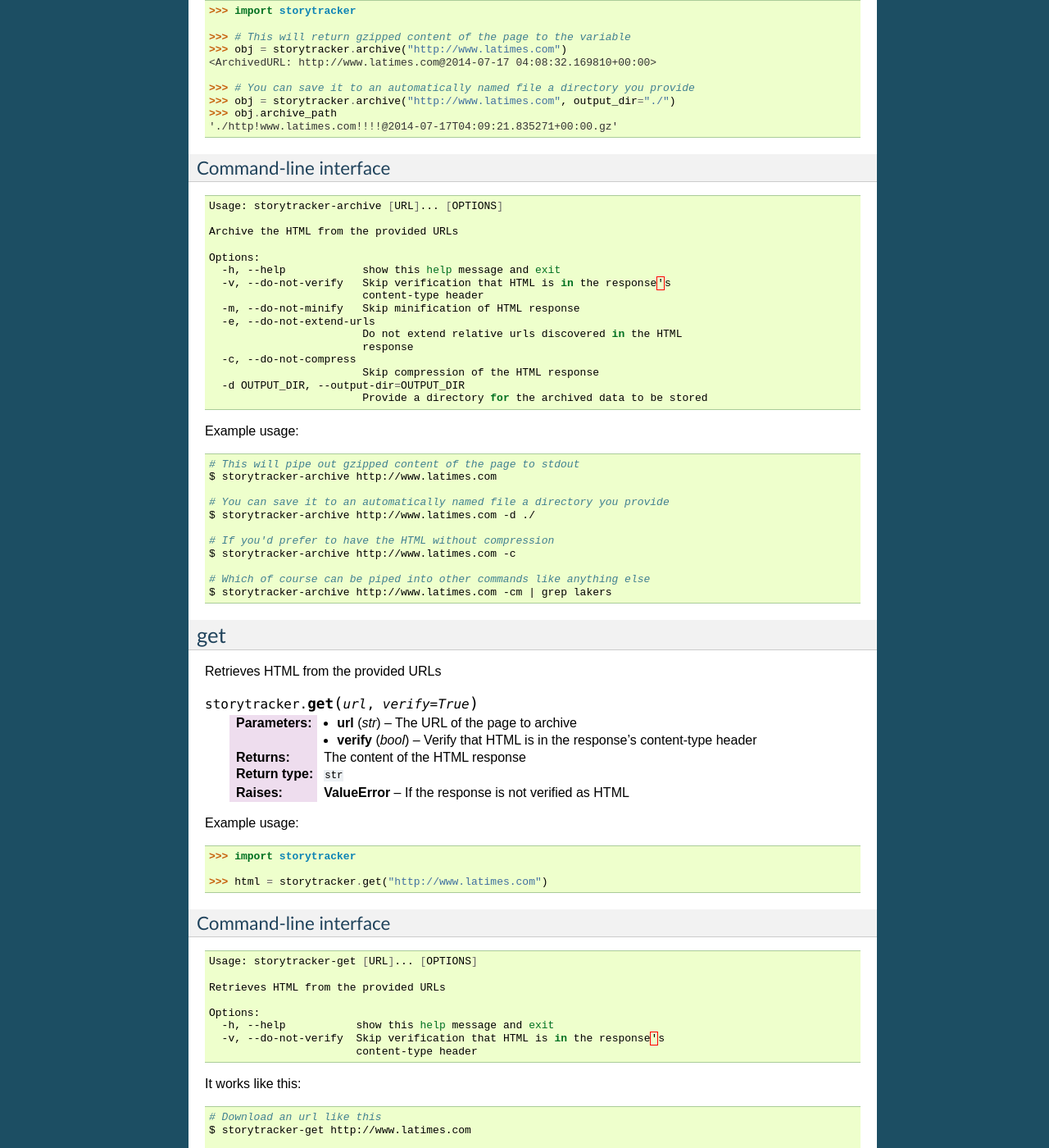
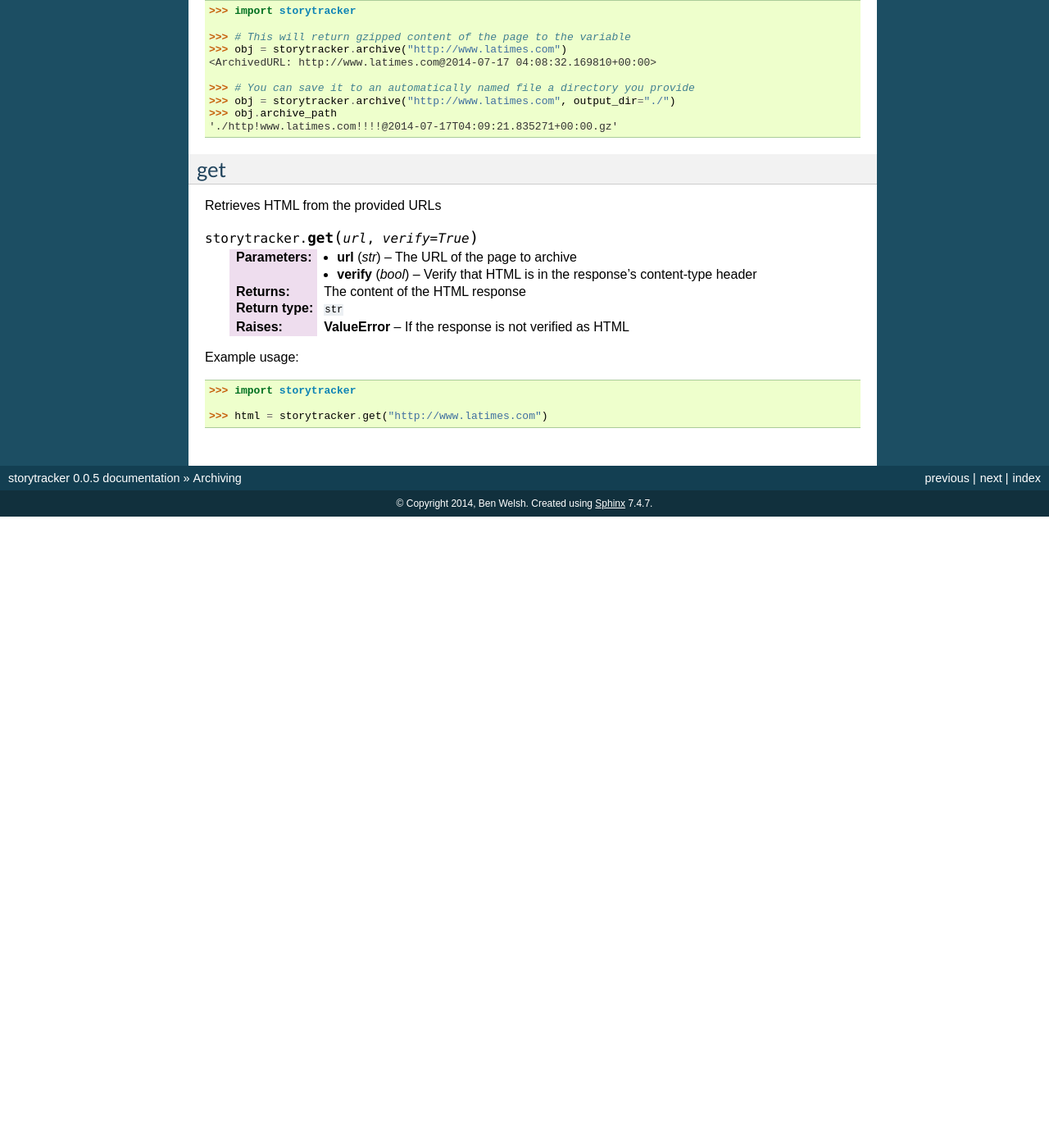
Before and after one commit to palewire/storytracker, a Sphinx documentation site: the page built from docs/archiving.rst, in a window 1280 px wide and 1400 px high, scrolled down 538 px. Shown: the whole window at 82% size. Built offline with Sphinx 7.4.7, drawn with Linux system fonts in a browser that asks for light colours; after the commit the page ends 1168 px from its top, so only the background shows below that; some of the changed text lies outside the part shown.

Commit message:
Lots of docs updates

```diff
--- a/docs/archiving.rst
+++ b/docs/archiving.rst
@@ -36,44 +36,6 @@ Example usage:
     >>> obj.archive_path
     './http!www.latimes.com!!!!@2014-07-17T04:09:21.835271+00:00.gz'
 
-Command-line interface
-~~~~~~~~~~~~~~~~~~~~~~
-
-.. code-block:: bash
-
-    Usage: storytracker-archive [URL]... [OPTIONS]
-
-    Archive the HTML from the provided URLs
-
-    Options:
-      -h, --help            show this help message and exit
-      -v, --do-not-verify   Skip verification that HTML is in the response's
-                            content-type header
-      -m, --do-not-minify   Skip minification of HTML response
-      -e, --do-not-extend-urls
-                            Do not extend relative urls discovered in the HTML
-                            response
-      -c, --do-not-compress
-                            Skip compression of the HTML response
-      -d OUTPUT_DIR, --output-dir=OUTPUT_DIR
-                            Provide a directory for the archived data to be stored
-
-Example usage:
-
-.. code-block:: bash
-
-    # This will pipe out gzipped content of the page to stdout
-    $ storytracker-archive http://www.latimes.com
-
-    # You can save it to an automatically named file a directory you provide
-    $ storytracker-archive http://www.latimes.com -d ./
-
-    # If you'd prefer to have the HTML without compression
-    $ storytracker-archive http://www.latimes.com -c
-
-    # Which of course can be piped into other commands like anything else
-    $ storytracker-archive http://www.latimes.com -cm | grep lakers
-
 get
 ---
 
@@ -94,27 +56,3 @@ Example usage:
     >>> import storytracker
 
     >>> html = storytracker.get("http://www.latimes.com")
-
-Command-line interface
-~~~~~~~~~~~~~~~~~~~~~~
-
-.. code-block:: bash
-
-    Usage: storytracker-get [URL]... [OPTIONS]
-
-    Retrieves HTML from the provided URLs
-
-    Options:
-      -h, --help           show this help message and exit
-      -v, --do-not-verify  Skip verification that HTML is in the response's
-                           content-type header
-
-It works like this:
-
-.. code-block:: bash
-
-    # Download an url like this
-    $ storytracker-get http://www.latimes.com
-
-    # Or two like this
-    $ storytracker-get http://www.latimes.com http://www.columbiamissourian.com
--- a/docs/conf.py
+++ b/docs/conf.py
@@ -51,9 +51,9 @@ copyright = u'2014, Ben Welsh'
 # built documents.
 #
 # The short X.Y version.
-version = '0.0.4'
+version = '0.0.5'
 # The full version, including alpha/beta/rc tags.
-release = '0.0.4'
+release = '0.0.5'
 
 # The language for content autogenerated by Sphinx. Refer to documentation
 # for a list of supported languages.
--- a/docs/gettingstarted.rst
+++ b/docs/gettingstarted.rst
@@ -110,6 +110,9 @@ can be accessed for analysis using tools like :py:func:`storytracker.open_archiv
     >>> # This returns a list of all the objects found in the directory
     >>> url_list = storytracker.open_archive_directory("/path/to/my/directory/")
 
+    >>> # And remember you can still always do it on the fly
+    >>> url = storytracker.archive("http://www.cnn.com")
+
 Once you have an url archive imported you can loop through all the hyperlinks found in its ``body`` tag which are returned as :py:class:`ArchivedURL`
 objects.
 
--- a/docs/index.rst
+++ b/docs/index.rst
@@ -12,6 +12,7 @@ Contents:
    archiving
    analysis
    filehandling
+   commandlineinterfaces
    changelog
    credits
 
```
Also changed, not shown: docs/changelog.rst (+8 -0 lines), docs/commandlineinterfaces.rst (added, +87 -0 lines).
